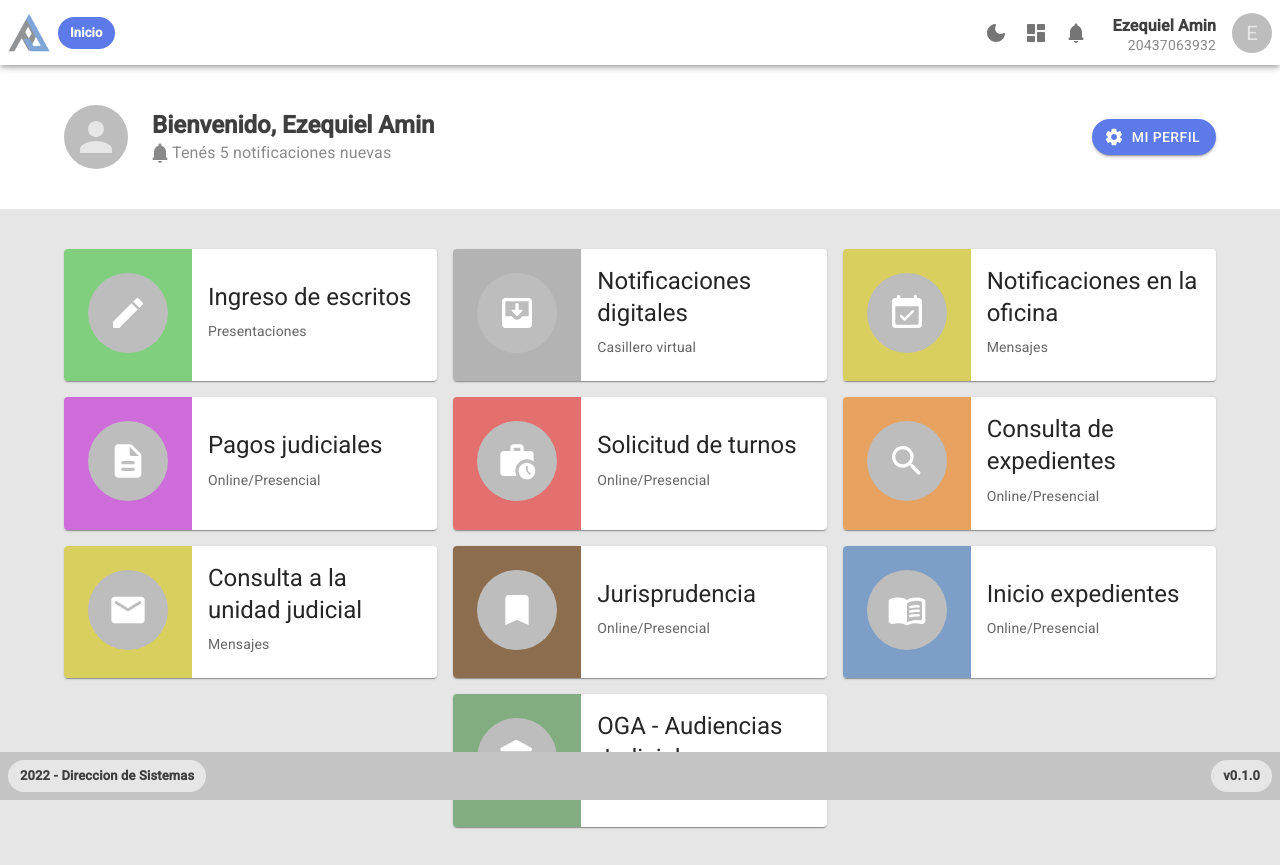
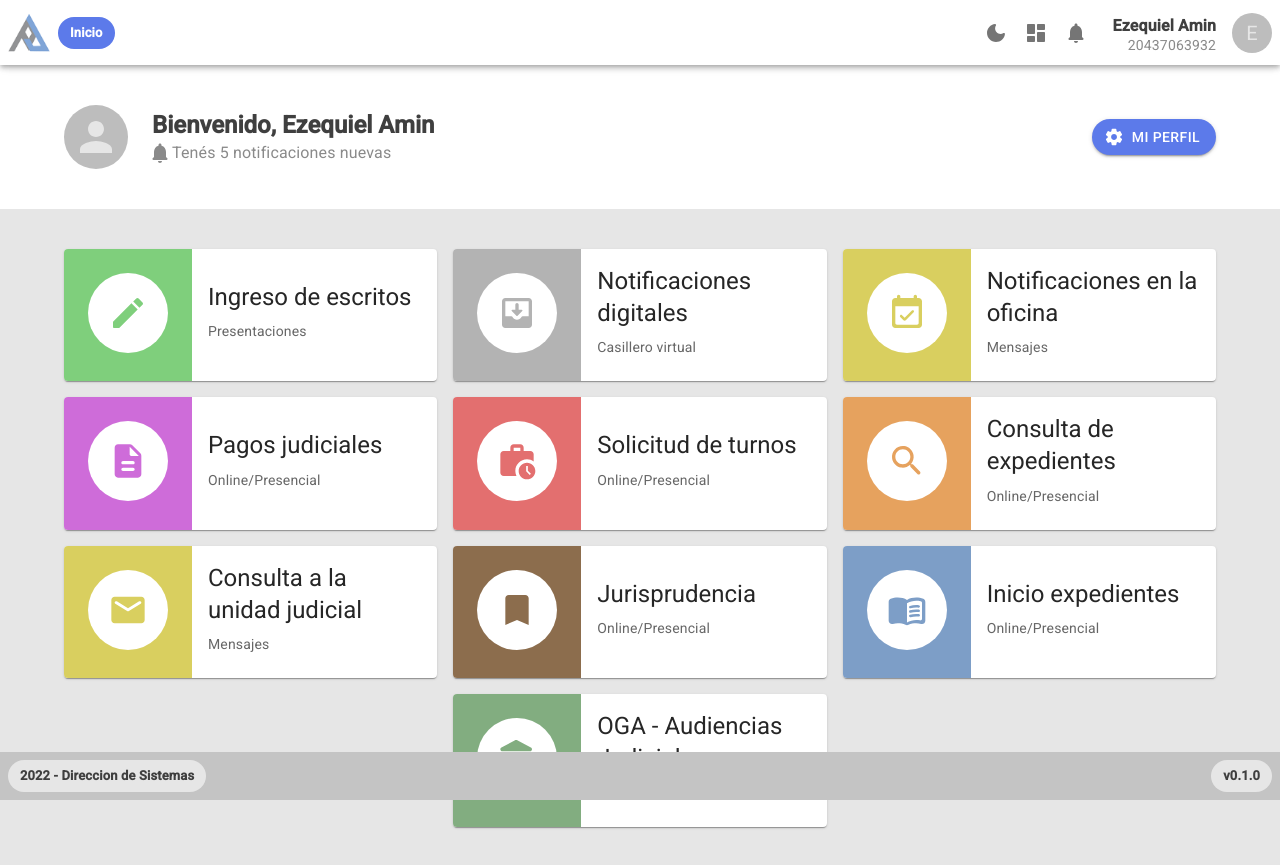
Before and after one commit to ezeamin/portal-sae-new, a React (Create React App) app: page / in a window 1280 px wide. Built offline with nearby package versions, Linux system fonts and the light colour scheme.

Commit message:
mejora de diseño principal

```diff
--- a/src/views/Home/Modules/ModuleCard.jsx
+++ b/src/components/Home/Modules/ModuleCard.jsx
@@ -26,6 +26,8 @@ const ModuleCard = (props) => {
                 sx={{
                   width: '5rem',
                   height: '5rem',
+                  color: module.color,
+                  backgroundColor: "#fff"
                 }}
               >
                 {module.icon}
--- a/src/views/Home/Modules/ModuleList.jsx
+++ b/src/components/Home/Modules/ModuleList.jsx
@@ -1,8 +1,7 @@
 import { Container, Grid } from '@mui/material';
-import React from 'react';
 import ModuleCard from './ModuleCard';
 
-import modules from '../data/modules';
+import modules from '../../../views/Home/data/modules';
 
 const ModuleList = () => {
   return (
--- a/src/views/Home/Home.jsx
+++ b/src/views/Home/Home.jsx
@@ -1,7 +1,7 @@
 import { useSelector } from 'react-redux';
 
-import Header from './Header';
-import ModuleList from './Modules/ModuleList';
+import Header from '../../components/Home/Header';
+import ModuleList from '../../components/Home/Modules/ModuleList';
 
 const Home = () => {
   const user = useSelector((state) => state.globalData.user);
--- a/src/views/Home/data/modules.js
+++ b/src/views/Home/data/modules.js
@@ -12,7 +12,6 @@ import AccountBalanceRoundedIcon from '@mui/icons-material/AccountBalanceRounded
 const iconsConfig = {
   sx: {
     fontSize: '2.5rem',
-    color: '#fff',
   },
 };
 
```
Also changed, not shown: src/components/Home/Header.jsx (renamed from src/views/Home/Header.jsx).
